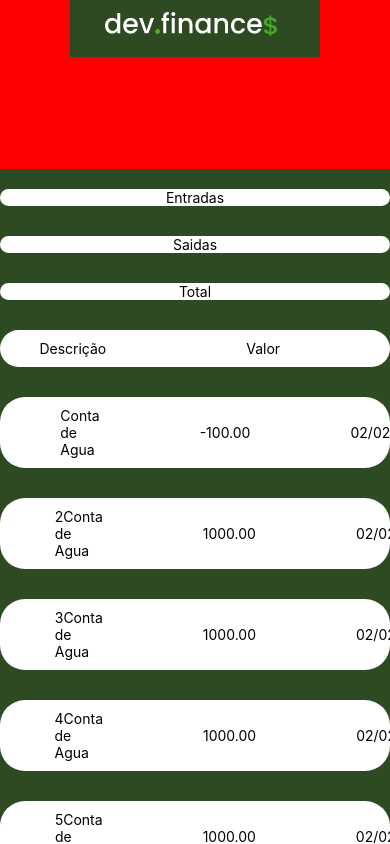
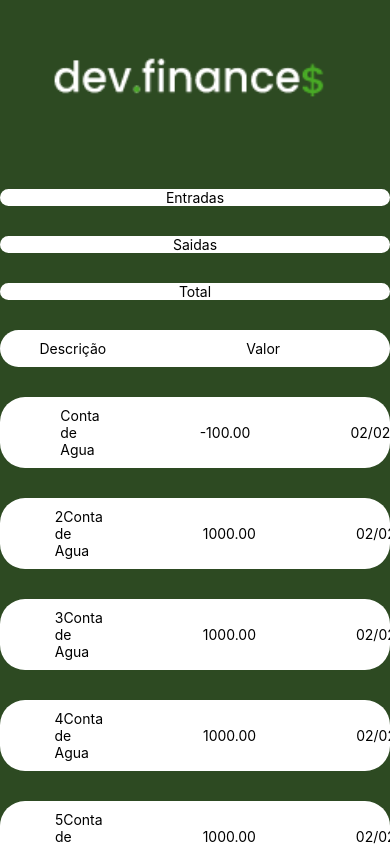
Before and after one commit to lucaslegramante/projeto-react-native, a React Native app in the folder projeto-react-final/: screen /DevFinance in a window 390 px wide. Built offline with nearby package versions, Linux system fonts and the light colour scheme.

Commit message:
fix image

```diff
--- a/projeto-react-final/src/pages/DevFinance/index.js
+++ b/projeto-react-final/src/pages/DevFinance/index.js
@@ -12,7 +12,7 @@ export default function DevFinance(){
         <SafeAreaView style={styles.container}>
 
           <View style={styles.containerLogo}>
-               <Image source={logo} animation="flipInY" style={{width: '100%'}} resizeMode="contain" />
+               <Image style={{width: '100%', flex: 1}} source={logo} animation="flipInY"  resizeMode="contain" />
            </View>
 
           <View style={styles.containerData}>
@@ -47,7 +47,7 @@ const styles = StyleSheet.create({
   },
   containerLogo:{
     flex:1,
-    backgroundColor:'red'
+    backgroundColor:'#2D4A22'
   },
   containerData:{
     flex:4,
--- a/projeto-react-final/src/pages/Welcome/index.js
+++ b/projeto-react-final/src/pages/Welcome/index.js
@@ -7,9 +7,7 @@ import {
     TouchableOpacity
 } from 'react-native';
 import logo from '../../../assets/logo2.png'
-
 import * as Animatable from 'react-native-animatable'
-
 import {useNavigation} from '@react-navigation/native'
 
 export default function Welcome(){
@@ -17,7 +15,7 @@ export default function Welcome(){
     return (
         <View style={styles.container}>
            <View style={styles.containerLogo}>
-               <Image source={logo} style={{width: '100%'}} resizeMode="contain" />
+               <Image style={{width: '100%', flex:2}} source={logo}  resizeMode="contain" />
            </View>
            <Animatable.View delay={600} animation ="fadeInUp" style={styles.containerForm}>
                <Text style={styles.title}>Seja bem vindo!</Text>
```
